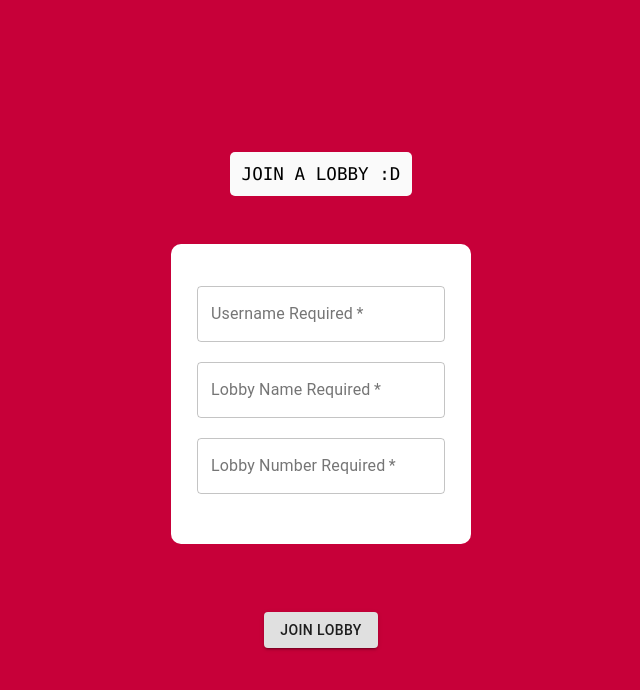
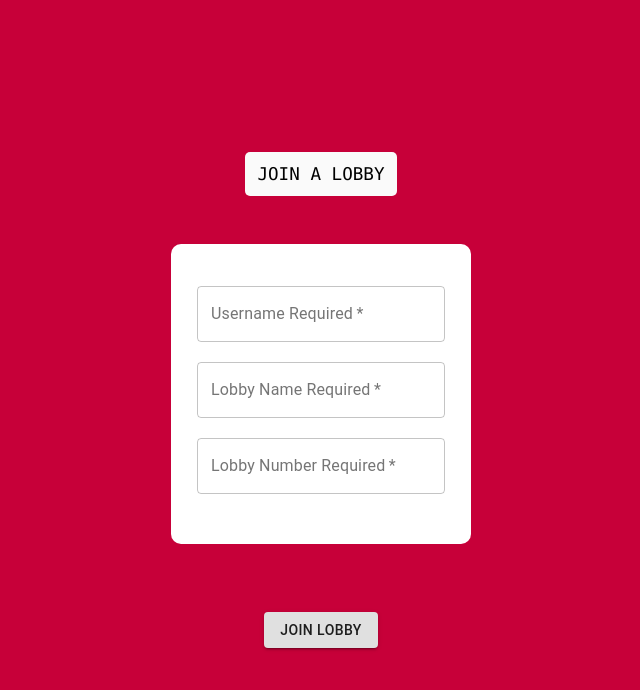
Before and after one commit to LucasLaibly/Intrusion-UI, a Next.js app: page /lobby/join in a window 1280 px wide. Shown: the top 690 px of the page, without its empty margins (319-959 px from the left). Built offline with nearby package versions, Linux system fonts and the light colour scheme.

Commit message:
remove smiley face

```diff
--- a/pages/lobby/join.js
+++ b/pages/lobby/join.js
@@ -8,7 +8,7 @@ const JoinLobby = () => (
   <Lobby>
     <div className="container color-code">
       <code>
-        JOIN A LOBBY :D
+        JOIN A LOBBY
       </code>
 
       <form>
```
